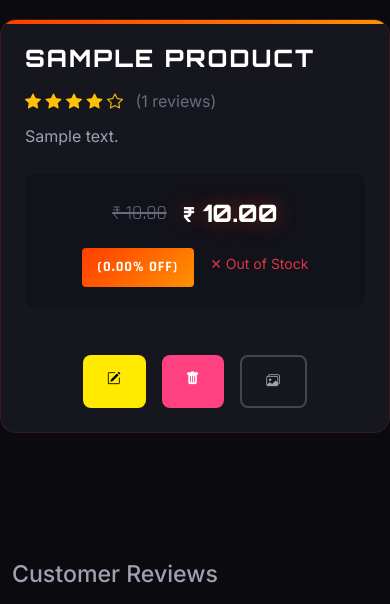
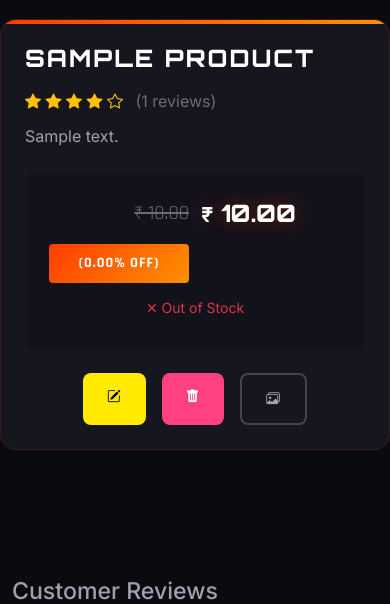
Before and after one commit to guna0223/Django-Game, a Django app: page /products/1/ in a window 390 px wide. Shown: the part 403-1007 px from the top of the page. Run offline with Django 5.2, Linux system fonts and the light colour scheme; a user stored in the database is signed in; tables that the repository leaves empty hold one stand-in row (values such as "Sample post"); grey boxes marked "Sample" are stand-in pictures.

Commit message:
new push

```diff
--- a/Elshop/static/css/style.css
+++ b/Elshop/static/css/style.css
@@ -3242,8 +3242,51 @@ footer::before {
     }
 
     .product-info-card .price-box {
+        display: grid;
+        grid-template-columns: 1fr 1fr;
+        grid-auto-flow: dense;
+        gap: 0.75rem;
+        align-items: center;
         width: 100%;
+    }
+
+    .product-info-card .old-price {
+        justify-self: end;
+        margin: 0;
+    }
+
+    .product-info-card .new-price {
+        justify-self: start;
+        margin: 0;
+    }
+
+    .product-info-card .discount {
+        grid-column: span 1;
+        width: 100%;
+        text-align: center;
+        display: flex;
+        align-items: center;
         justify-content: center;
+        height: 100%;
+        padding: 0.5rem;
+        margin: 0;
+    }
+
+    .product-info-card .price-box > .btn,
+    .product-info-card .price-box > a.btn {
+        grid-column: span 1;
+        width: 100%;
+        height: 100%;
+        display: flex;
+        align-items: center;
+        justify-content: center;
+        margin: 0;
+    }
+
+    .product-info-card .stock-info {
+        grid-column: span 2;
+        text-align: center;
+        margin: 0;
     }
 }
 
```
